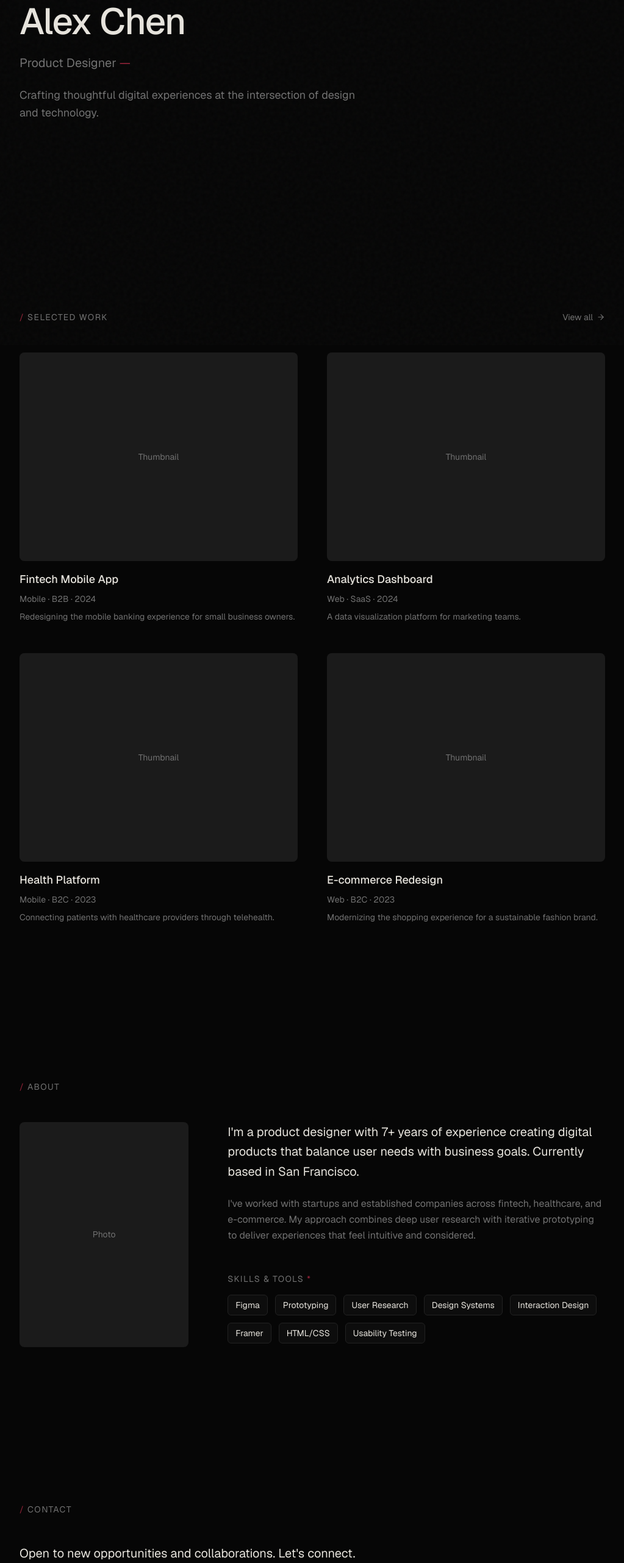
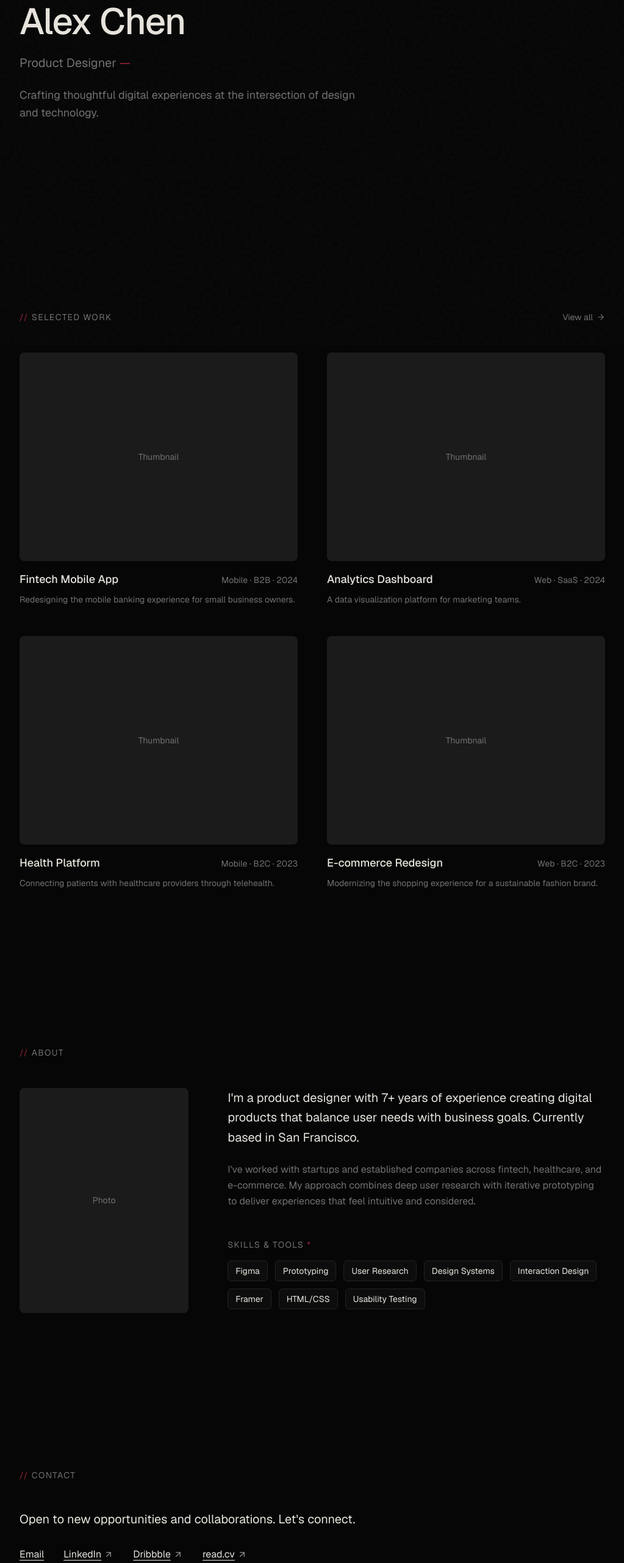
Before and after one commit to aridantang/Portofolio-website, a Next.js app: page / in a window 1280 px wide. Shown: the part 234-2797 px from the top of the page at 61% size, without its empty margins (128-1151 px from the left). Built offline with nearby package versions, Linux system fonts and the light colour scheme.

Commit message:
feat: update headings and work card layout\n\nDouble slashes in section headings and realign work card elements.

```diff
--- a/components/about.tsx
+++ b/components/about.tsx
@@ -13,7 +13,7 @@ export function About() {
   return (
     <section id="about" className="py-24 md:py-32">
       <h2 className="text-sm uppercase tracking-widest text-muted-foreground mb-12">
-        <span className="text-accent">/</span> About
+        <span className="text-accent">//</span> About
       </h2>
       <div className="grid grid-cols-1 lg:grid-cols-12 gap-12 lg:gap-16">
         {/* Photo */}
--- a/components/contact.tsx
+++ b/components/contact.tsx
@@ -27,7 +27,7 @@ export function Contact() {
   return (
     <section id="contact" className="py-24 md:py-32">
       <h2 className="text-sm uppercase tracking-widest text-muted-foreground mb-12">
-        <span className="text-accent">/</span> Contact
+        <span className="text-accent">//</span> Contact
       </h2>
       <div className="space-y-8">
         <p className="text-lg md:text-xl text-foreground max-w-xl">
--- a/components/work.tsx
+++ b/components/work.tsx
@@ -33,7 +33,7 @@ export function Work() {
     <section id="work" className="py-24 md:py-32">
       <div className="flex items-baseline justify-between mb-12">
         <h2 className="text-sm uppercase tracking-widest text-muted-foreground">
-          <span className="text-accent">/</span> Selected Work
+          <span className="text-accent">//</span> Selected Work
         </h2>
         <Link
           href="/work"
@@ -58,12 +58,14 @@ export function Work() {
                 <div className="absolute inset-0 bg-foreground/0 group-hover:bg-foreground/5 transition-colors duration-300" />
               </div>
               <div className="space-y-2">
-                <h3 className="text-lg font-medium text-foreground group-hover:text-accent transition-colors duration-200">
-                  {project.title}
-                </h3>
-                <p className="text-sm text-muted-foreground">
-                  {project.tags}
-                </p>
+                <div className="flex items-baseline justify-between gap-4">
+                  <h3 className="text-lg font-medium text-foreground group-hover:text-accent transition-colors duration-200">
+                    {project.title}
+                  </h3>
+                  <p className="text-sm text-muted-foreground shrink-0">
+                    {project.tags}
+                  </p>
+                </div>
                 <p className="text-sm text-muted-foreground leading-relaxed">
                   {project.description}
                 </p>
```
